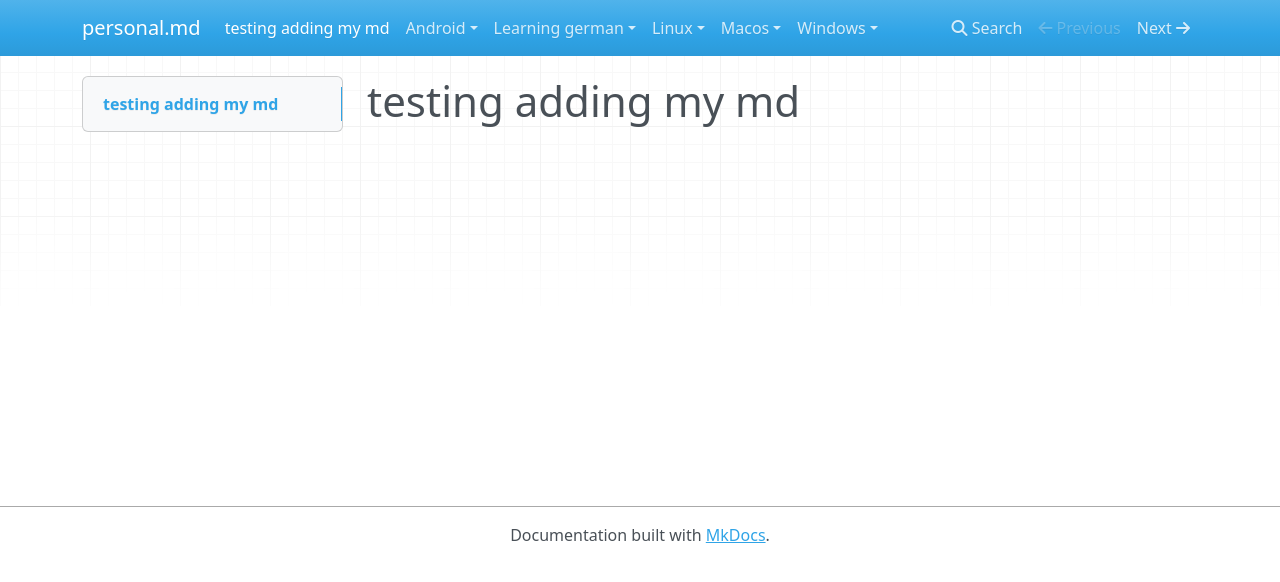
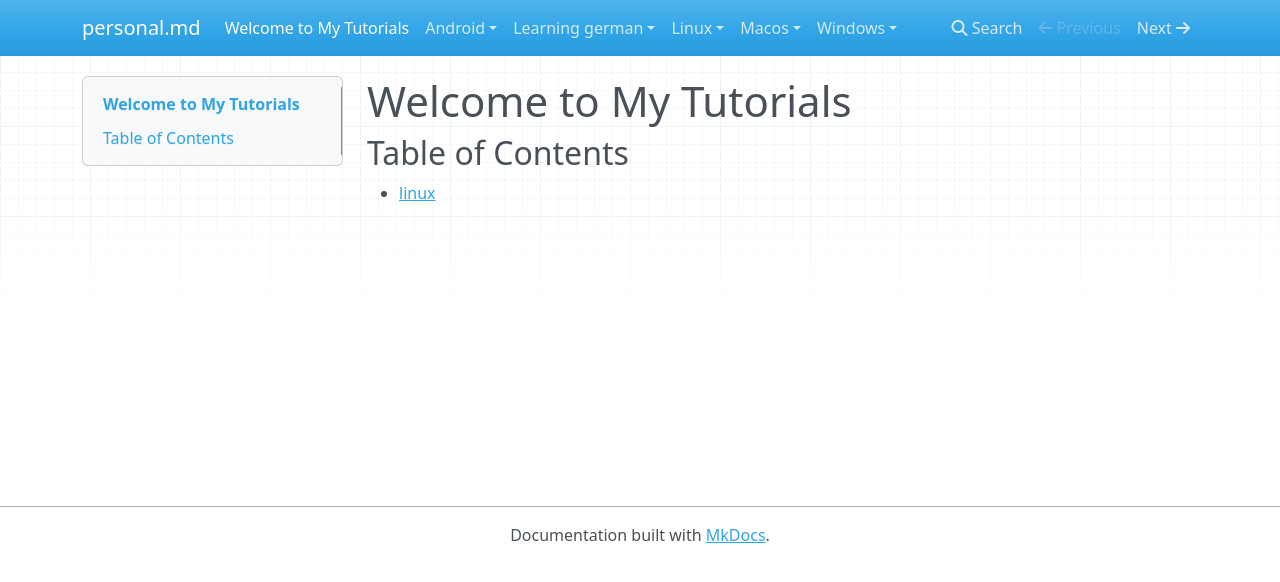
Before and after one commit to karasudidntwakeup/karasudidntwakeup.github.io, an MkDocs documentation site: the page built from docs/index.md, in a window 1280 px wide. Shown: the top 582 px of the page. Built offline with MkDocs 1.6.1, drawn with Linux system fonts in a browser that asks for light colours; nearby versions of some CDN libraries.

Commit message:
testing ...

```diff
--- a/docs/index.md
+++ b/docs/index.md
@@ -1 +1,7 @@
-# testing adding my md
+# Welcome to My Tutorials
+
+
+## Table of Contents
+
+
+- [linux](#linux/MountingArtixChroot.md)
```
